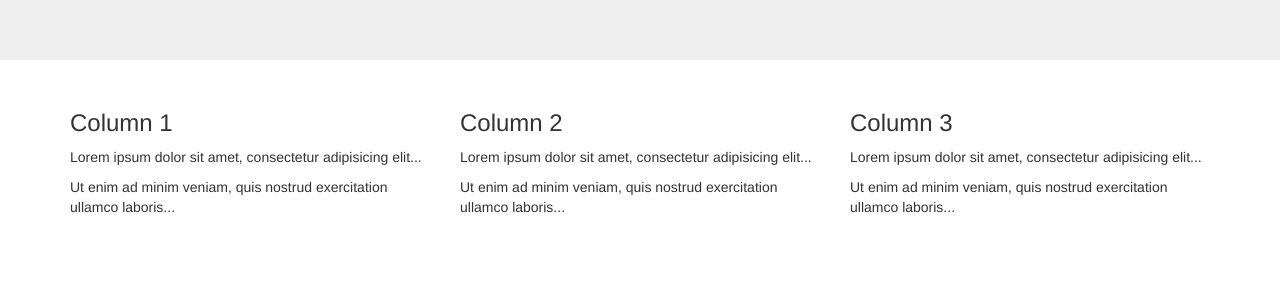
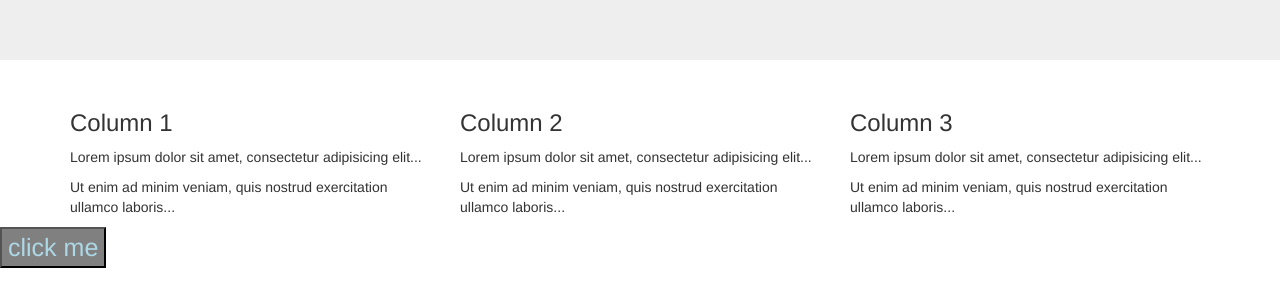
Before and after one commit to Josue-Rocha/Plugins-for-the-Betterment-of-UI, a plain HTML site: page index.html in a window 1280 px wide. Shown: the part 180-486 px from the top of the page. Drawn offline with nearby package versions, Linux system fonts and the light colour scheme.

Commit message:
Update index.html

```diff
--- a/index.html
+++ b/index.html
@@ -34,6 +34,9 @@
     </div>
   </div>
 </div>
+  <a href = page2.html>
+    <button style="font-size:25px; background-color: grey; color:lightblue; border-redius:25px;">click me</button>
+  </a>
 
 </body>
 </html>
```
